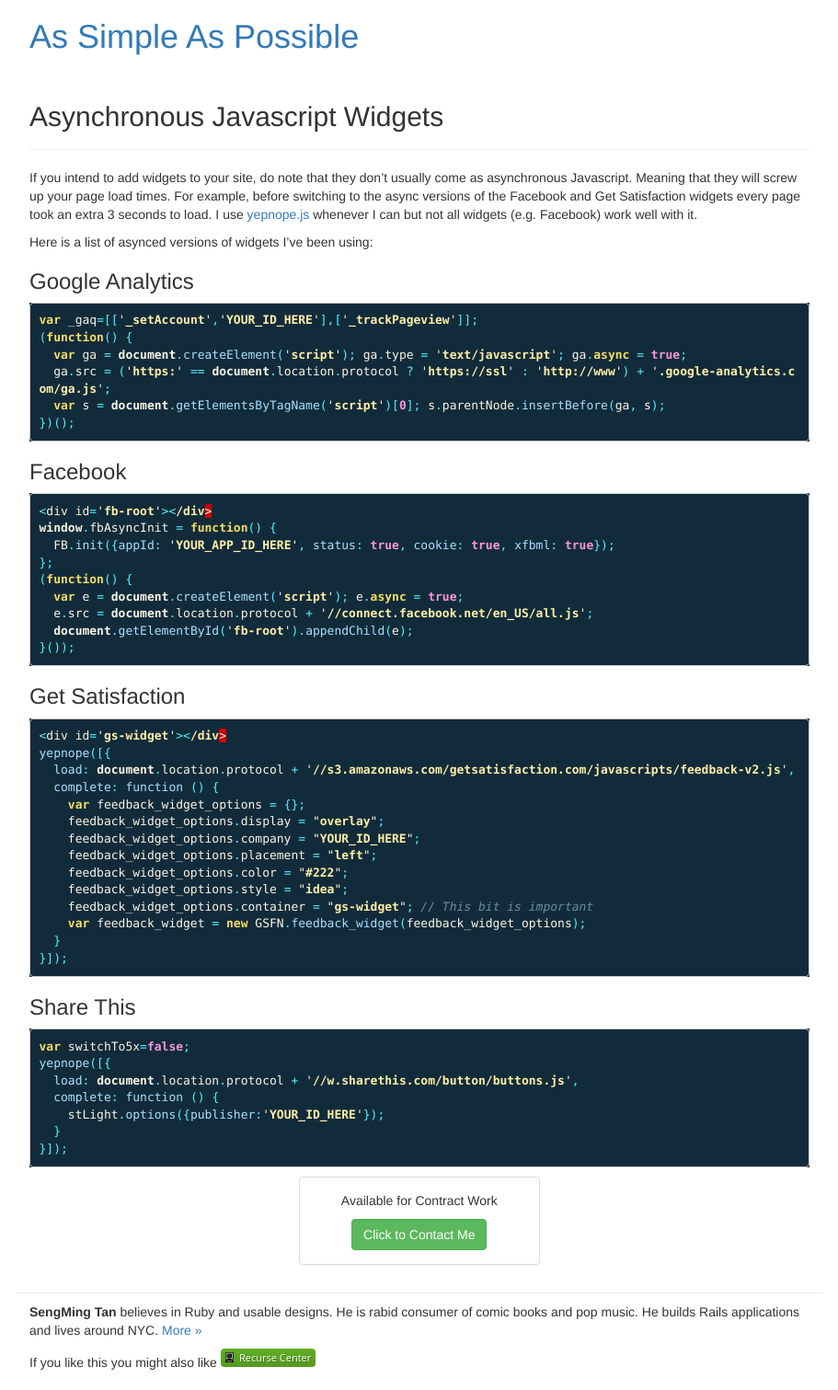
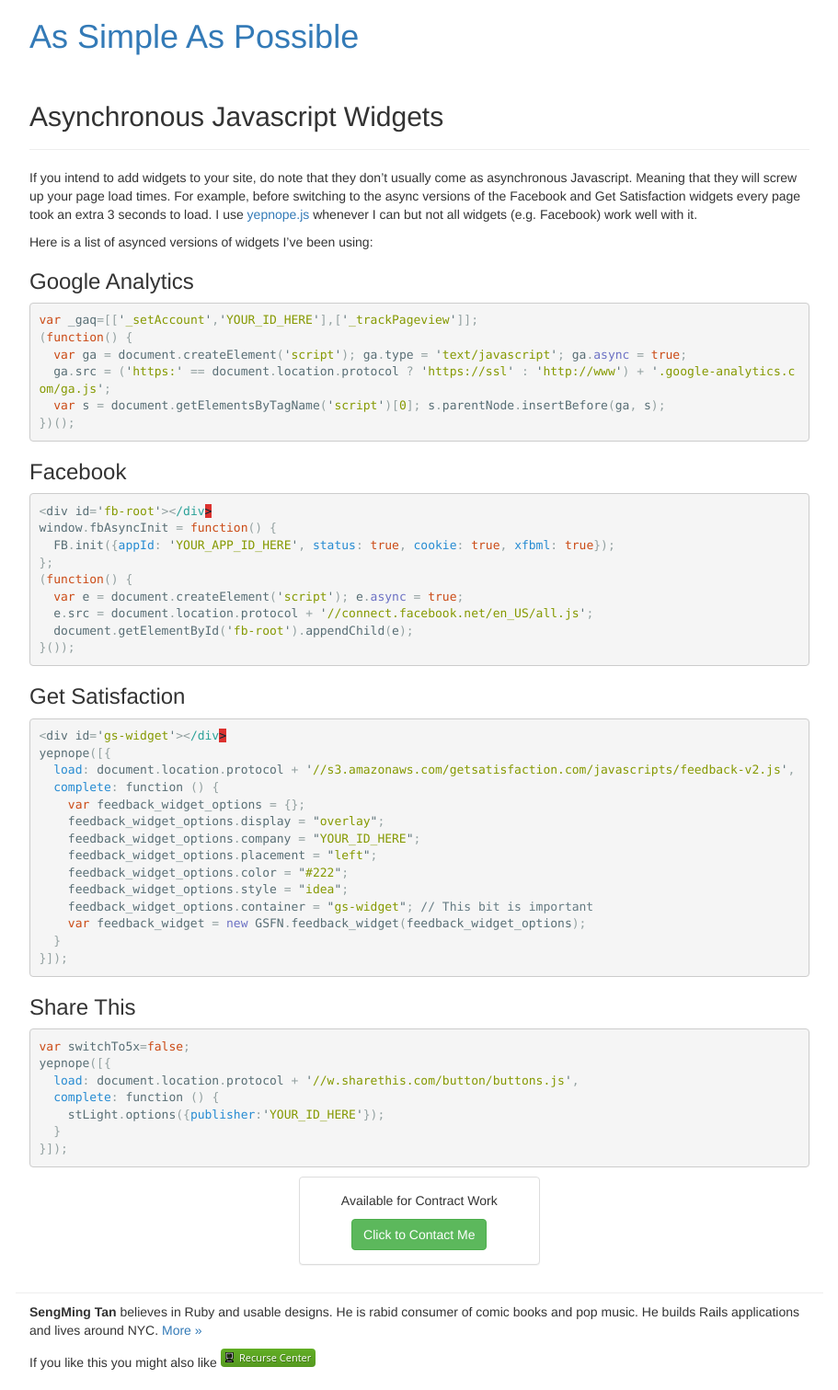
Before and after one commit to tansengming/tansengming.github.com, a Jekyll site: the page built from software/_posts/2011-07-26-Asynchronous-Javascript-Widgets.markdown, in a window 1280 px wide. Shown: the whole page at 92% size, without its empty margins (38-949 px from the left). Built offline with Jekyll 4.4.1, drawn with Linux system fonts in a browser that asks for light colours; comment, search, counter and statistics services are not loaded.

Commit message:
update to use solarized syntax highlight

```diff
--- a/_layouts/default.html
+++ b/_layouts/default.html
@@ -17,7 +17,8 @@
     <meta name="viewport" content="width=device-width, initial-scale=1.0">
     <link rel="stylesheet" href="/stylesheets/bootstrap.min.css">
     <link rel="stylesheet" href="/stylesheets/styles.css" type="text/css" />
-    <link rel="stylesheet" href="/stylesheets/rouge.css" type="text/css" />
+    <!-- <link rel="stylesheet" href="/stylesheets/rouge.css" type="text/css" /> -->
+    <link rel="stylesheet" href="/stylesheets/solarized.css" type="text/css" />
     <link rel="stylesheet" href="/stylesheets/jquery.lightbox-0.5.css" type="text/css" />
     <link rel="alternate" type="application/rss+xml" title="RSS" href="/rss.xml" />
     {% include heap.html %}
--- /dev/null
+++ b/stylesheets/solarized.css
@@ -0,0 +1,77 @@
+pre.highlight table td { padding: 5px; }
+pre.highlight table pre { margin: 0; }
+pre.highlight, pre.highlight .w {
+  color: #586e75;
+}
+pre.highlight .err {
+  color: #002b36;
+  background-color: #dc322f;
+}
+pre.highlight .c, pre.highlight .cd, pre.highlight .cm, pre.highlight .c1, pre.highlight .cs {
+  color: #657b83;
+}
+pre.highlight .cp {
+  color: #b58900;
+}
+pre.highlight .nt {
+  color: #b58900;
+}
+pre.highlight .o, pre.highlight .ow {
+  color: #93a1a1;
+}
+pre.highlight .p, pre.highlight .pi {
+  color: #93a1a1;
+}
+pre.highlight .gi {
+  color: #859900;
+}
+pre.highlight .gd {
+  color: #dc322f;
+}
+pre.highlight .gh {
+  color: #268bd2;
+  background-color: #002b36;
+  font-weight: bold;
+}
+pre.highlight .k, pre.highlight .kn, pre.highlight .kp, pre.highlight .kr, pre.highlight .kv {
+  color: #6c71c4;
+}
+pre.highlight .kc {
+  color: #cb4b16;
+}
+pre.highlight .kt {
+  color: #cb4b16;
+}
+pre.highlight .kd {
+  color: #cb4b16;
+}
+pre.highlight .s, pre.highlight .sb, pre.highlight .sc, pre.highlight .sd, pre.highlight .s2, pre.highlight .sh, pre.highlight .sx, pre.highlight .s1 {
+  color: #859900;
+}
+pre.highlight .sr {
+  color: #2aa198;
+}
+pre.highlight .si {
+  color: #d33682;
+}
+pre.highlight .se {
+  color: #d33682;
+}
+pre.highlight .nn {
+  color: #b58900;
+}
+pre.highlight .nc {
+  color: #b58900;
+}
+pre.highlight .no {
+  color: #b58900;
+}
+pre.highlight .na {
+  color: #268bd2;
+}
+pre.highlight .m, pre.highlight .mf, pre.highlight .mh, pre.highlight .mi, pre.highlight .il, pre.highlight .mo, pre.highlight .mb, pre.highlight .mx {
+  color: #859900;
+}
+pre.highlight .ss {
+  color: #859900;
+}
```
